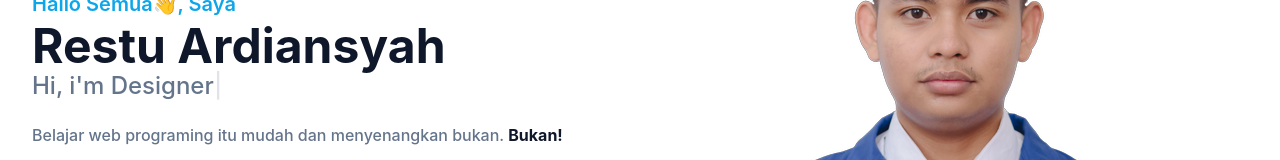
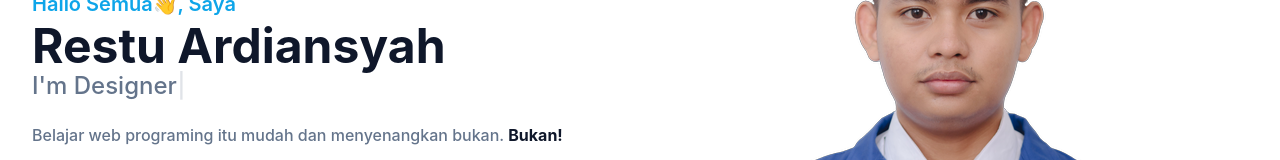
Before and after one commit to MyWebR/RestuArdiansyah, a website: page index.html in a window 1280 px wide. Shown: the part 259-419 px from the top of the page. Drawn offline with nearby package versions, Linux system fonts and the light colour scheme.

Commit message:
memperbaiki teks animasi mengetik

```diff
--- a/index.html
+++ b/index.html
@@ -93,7 +93,7 @@
                 >Restu Ardiansyah</span
               >
             </h1>
-            <h2 id="typewriter" class="mengetik font-medium text-secondary text-lg mb-5 lg:text-2xl">Hi, i'm <span class="typing"></span></h2>
+            <h2 id="typewriter" class="mengetik font-medium text-secondary text-lg mb-5 lg:text-2xl">I'm <span class="typing"></span></h2>
 
 
 
```
